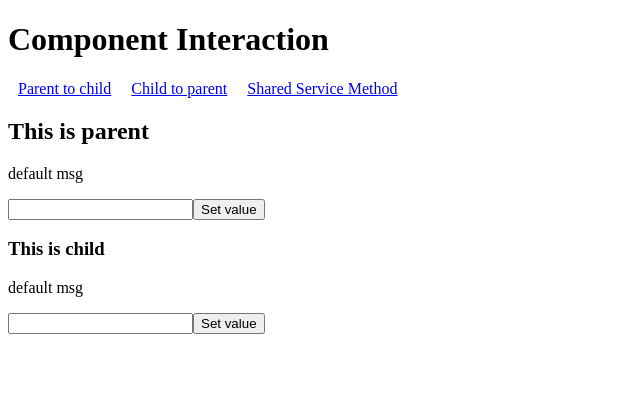
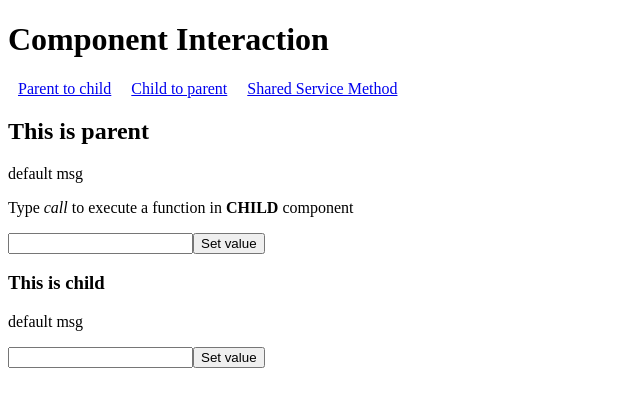
Before and after one commit to SajithTS/Angular-Component-Interaction, an Angular app: page /using-service in a window 1280 px wide. Shown: the top 406 px of the page, without its empty margins (0-640 px from the left). Built offline with nearby package versions, Linux system fonts and the light colour scheme.

Commit message:
Update parent.component.html

```diff
--- a/src/app/mutual-communication/parent/parent.component.html
+++ b/src/app/mutual-communication/parent/parent.component.html
@@ -1,4 +1,5 @@
 <h2>This is parent</h2> {{message}}
+<p>Type <i>call</i> to execute a function in <b>CHILD</b> component</p>
 <p>
   <input type="text" #msg>
   <input type="button" value="Set value" (click)="set(msg.value)">
```
